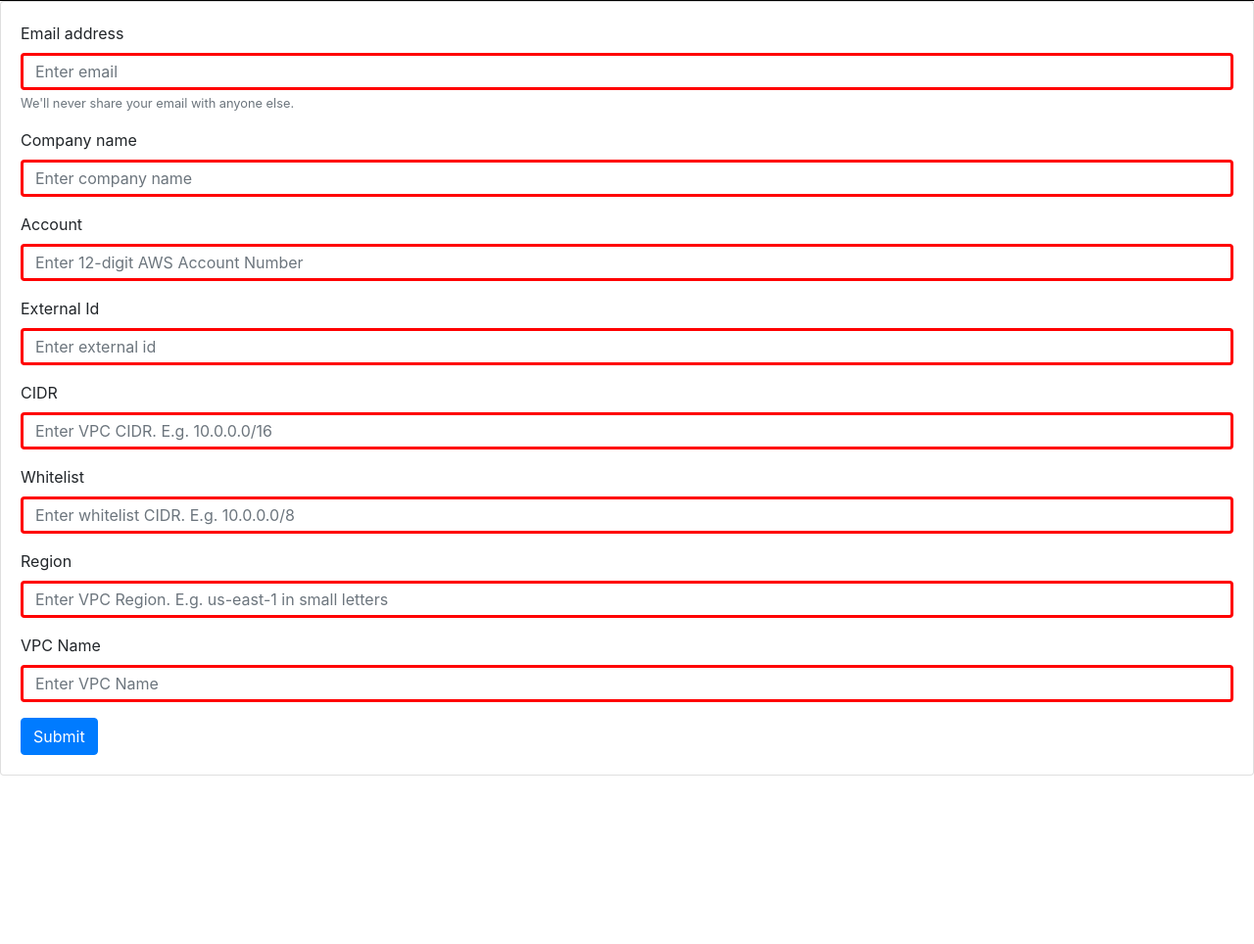
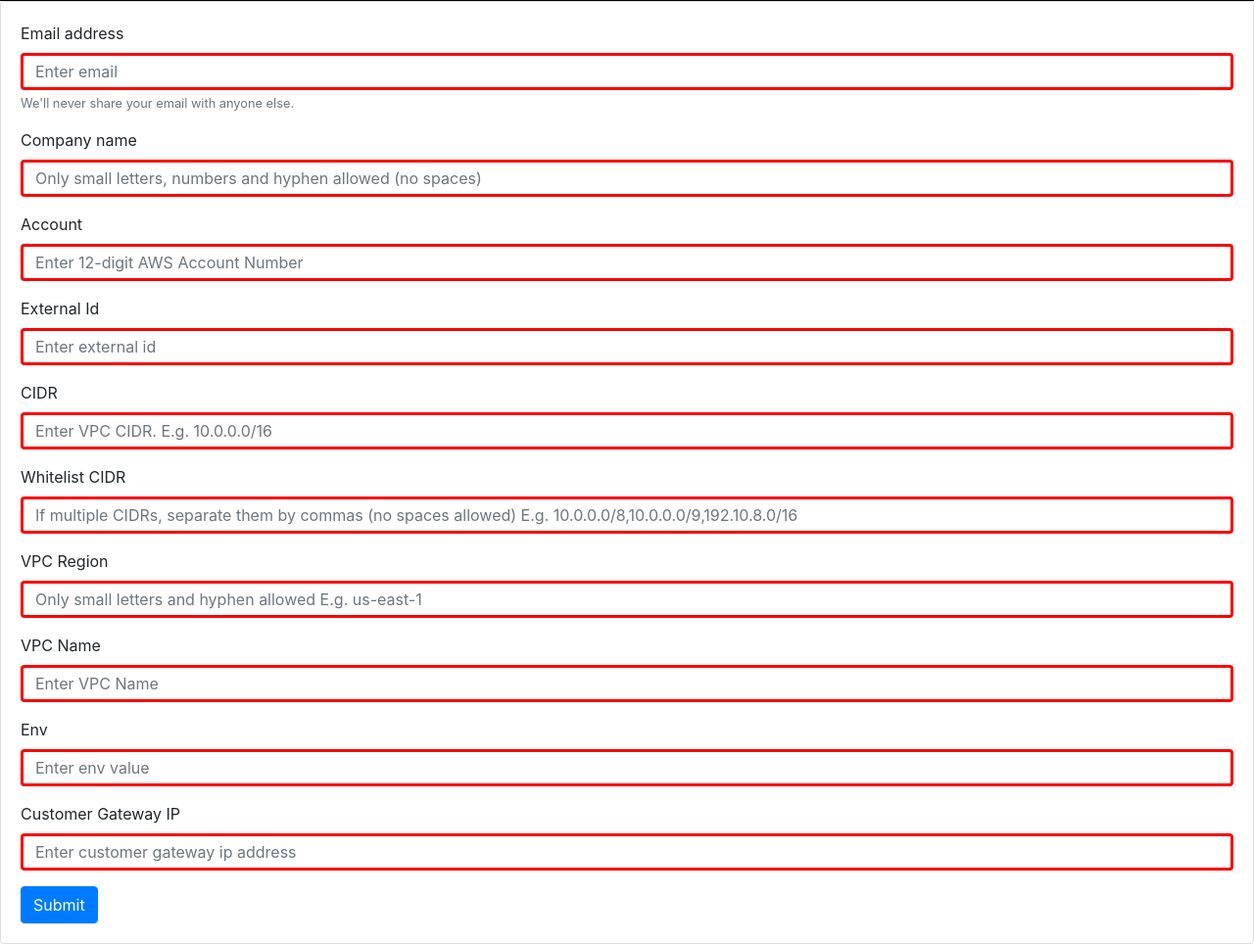
Before and after one commit to christopher-ogbunuzor/OnRAMP_Complete, a plain HTML site: page index.html in a window 1280 px wide. Shown: the part 179-1143 px from the top of the page at 98% size. Before the commit the page ends 971 px from the top, so only its background shows below. Drawn offline with nearby package versions, Linux system fonts and the light colour scheme.

Commit message:
Update logo and index html file

```diff
--- a/index.html
+++ b/index.html
@@ -15,6 +15,8 @@
         margin-bottom: -30px;
         display: inline-block;
         vertical-align: middle;
+        /* height: 50%; */
+        width: 50%;
 }
       .App-header {
         position: relative;
@@ -47,7 +49,7 @@ input:valid {
 
   <body>
     <div class="App-header">
-     <img class="wordmark" src="https://onramp-static-website.s3.eu-west-1.amazonaws.com/Img/wordmark-black.56c35675.png" alt="cloudreach logo">
+     <img class="wordmark" src="https://onramp-poc.s3.eu-west-1.amazonaws.com/Cloudreach_Wordmark_RGB_Black-aac-1.png" alt="cloudreach logo">
       <h1>Provide Landing Zone Details</h1>
     </div>
 
@@ -65,7 +67,7 @@ input:valid {
 
       <div class="form-group">
         <label for="name">Company name</label>
-        <input type="name" class="form-control" id="customername"  placeholder="Enter company name" required>
+        <input type="name" class="form-control" id="customername"  placeholder="Only small letters, numbers and hyphen allowed (no spaces)" required pattern="^[a-z0-9-]*$">
       </div>
 
       <div class="form-group">
@@ -84,18 +86,25 @@ input:valid {
       </div>
 
       <div class="form-group">
-        <label for="name">Whitelist</label>
-        <input type="name" class="form-control" id="Whitelist"  placeholder="Enter whitelist CIDR. E.g. 10.0.0.0/8" required pattern="^(([0-9]){1,3}\.){3}[0-9]{1,3}\/([0-9]|[1-2][0-8])$">
+        <label for="name">Whitelist CIDR</label>
+        <input type="name" class="form-control" id="Whitelist"  placeholder="If multiple CIDRs, separate them by commas (no spaces allowed) E.g. 10.0.0.0/8,10.0.0.0/9,192.10.8.0/16" required pattern="^((([0-9]){1,3}\.){3}[0-9]{1,3}\/([0-9],|[1-2][0-8],)|(([0-9]){1,3}\.){3}[0-9]{1,3}\/([0-9]|[1-2][0-8])){1,}$">
       </div>
       <!-- ^(([0-9]){1,3}\.){3}[0-9]{1,3}\/[1-2][0-8]$ -->
       <div class="form-group">
-        <label for="name">Region</label>
-        <input type="name" class="form-control" id="region" placeholder="Enter VPC Region. E.g. us-east-1 in small letters" required pattern="^(us|eu|ap|ca|me|sa)-[a-z]*-[1-3]{1}$">
+        <label for="name">VPC Region</label>
+        <input type="name" class="form-control" id="region" placeholder="Only small letters and hyphen allowed E.g. us-east-1" required pattern="^(us|eu|ap|ca|me|sa)-[a-z]*-[1-3]{1}$">
       </div>
-
       <div class="form-group">
         <label for="name">VPC Name</label>
         <input type="name" class="form-control" id="vpcname"  placeholder="Enter VPC Name" required>
+      </div>
+      <div class="form-group">
+        <label for="name">Env</label>
+        <input type="name" class="form-control" id="env"  placeholder="Enter env value" required>
+      </div>
+      <div class="form-group">
+        <label for="name">Customer Gateway IP</label>
+        <input type="name" class="form-control" id="cgwIP"  placeholder="Enter customer gateway ip address" required>
       </div>
 
       <h4 id="response"></h4>
@@ -108,7 +117,8 @@ input:valid {
     (() => {
       const form = document.querySelector('form');
       const submitResponse = document.querySelector('#response');
-      const formURL = 'https://s91kgxw4mj.execute-api.eu-west-1.amazonaws.com/Prod/submitForm';
+      const formURL = 'https://xj34eyfbi4.execute-api.us-east-1.amazonaws.com/Prod/submitForm';
+
 
       form.onsubmit = e => {
         e.preventDefault();
```
Also changed, not shown: onrampLogo.png (added), 1 other file.
